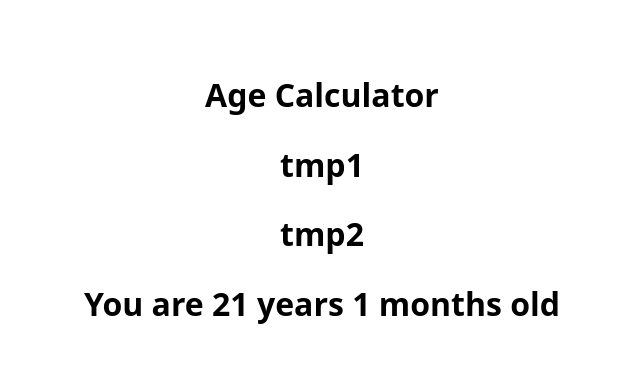
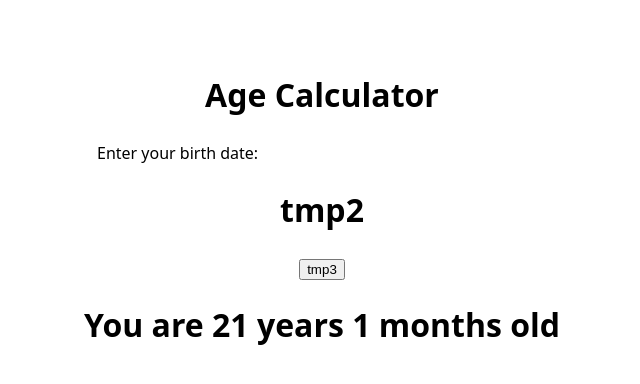
Before and after one commit to MeinBau/roadmap-frontend-project, a React (Vite) app in the folder roadmap-age-calculator/: page / in a window 1280 px wide. Shown: the top 384 px of the page, without its empty margins (318-958 px from the left). Built offline with nearby package versions, Linux system fonts and the light colour scheme.

Commit message:
input-container

```diff
--- a/roadmap-age-calculator/src/App.css
+++ b/roadmap-age-calculator/src/App.css
@@ -1,3 +1,8 @@
 .head{
     padding-top: 50px;
 }
+
+.input-container{
+    margin: 0 auto;
+    width: 450px
+}
--- a/roadmap-age-calculator/src/App.jsx
+++ b/roadmap-age-calculator/src/App.jsx
@@ -9,8 +9,11 @@ function App() {
   return (
     <>
       <h1 className='head'>Age Calculator</h1>
-      <h1>tmp1</h1>
+      <div className='input-container'>
+        <p style={{textAlign: 'left'}}>Enter your birth date:</p>
+      </div>
       <h1>tmp2</h1>
+      <button>tmp3</button>
       <AgeDisplay now={now} birthday={birthday}/>
     </>
   )
--- /dev/null
+++ b/roadmap-age-calculator/src/component/CalculateButton.jsx
@@ -0,0 +1,5 @@
+function CalculateButton(){
+    return(
+        <button>Calculate</button>
+    );
+}
```
